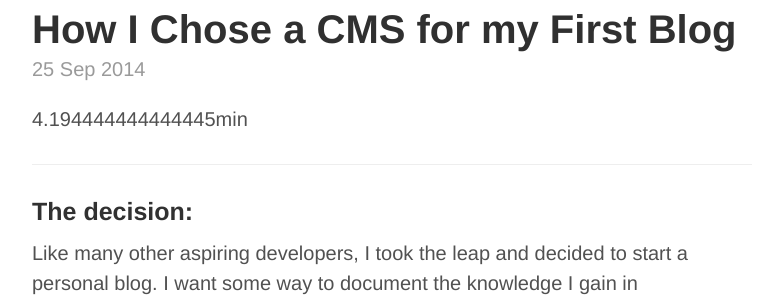
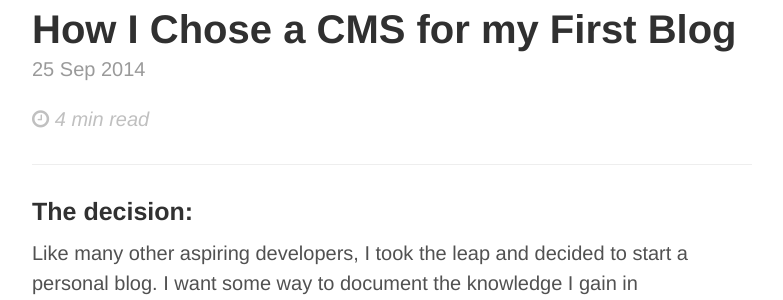
Before and after one commit to travs/travs.github.io, a Jekyll site: the page built from _posts/2014-09-25-how-i-chose-my-first-cms.md, in a window 1280 px wide. Shown: the part 127-427 px from the top of the page, without its empty margins (248-1031 px from the left). Built offline with Jekyll 4.4.1, drawn with Linux system fonts in a browser that asks for light colours; nearby versions of some CDN libraries; Markdown is read by kramdown in place of the engine named in the settings.

Commit message:
Adds time to read and font awesome, also custom css

```diff
--- a/_includes/head.html
+++ b/_includes/head.html
@@ -16,6 +16,9 @@
   <!-- CSS -->
   <link rel="stylesheet" href="{{ site.baseurl }}public/css/poole.css">
   <link rel="stylesheet" href="{{ site.baseurl }}public/css/syntax.css">
+  <link rel="stylesheet" href="{{ site.baseurl }}public/css/custom.css">
+  <link rel="stylesheet" href="//maxcdn.bootstrapcdn.com/font-awesome/4.2.0/css/font-awesome.min.css">
+
 
   <!-- Icons -->
   <link rel="apple-touch-icon-precomposed" sizes="144x144" href="{{ site.baseurl }}public/apple-touch-icon-precomposed.png">
--- a/_layouts/post.html
+++ b/_layouts/post.html
@@ -5,7 +5,18 @@ layout: default
 <div class="post">
   <h1 class="post-title">{{ page.title }}</h1>
   <span class="post-date">{{ page.date | date_to_string }}</span>
-  {{ content }}
+    <div class="readtime">
+      <i class="fa fa-clock-o"></i>
+      {% capture read_time %}
+        {{ page.content | number_of_words | divided_by: 180 }}
+      {% endcapture %}
+      {% if read_time != '0' %}
+        {{ read_time }}
+      {% else %}
+        1
+      {% endif %} min read
+    </div>
+    {{ content }}
 </div>
 
 <div class="related">
--- a/_posts/2014-09-25-how-i-chose-my-first-cms.md
+++ b/_posts/2014-09-25-how-i-chose-my-first-cms.md
@@ -2,12 +2,7 @@
 layout: post
 title: How I Chose a CMS for my First Blog
 ---
-{% capture truncated_content %}
-  {{ page.content | truncatewords: 250 }}
-{% endcapture %}
-{% if page.content != truncated_content %}
-  {{ page.content | number_of_words | append: '.0' | divided_by:180 | append: 'min' }}
-{% endif %}
+
 -----
 
 ###The decision:
--- /dev/null
+++ b/public/css/custom.css
@@ -0,0 +1,11 @@
+/*
+ * Custom CSS stylings
+ *
+ *
+ *
+ */
+
+.readtime {
+  color: #c0c0c0;
+  font-style: italic;
+}
```
Also changed, not shown: 1 other file.
